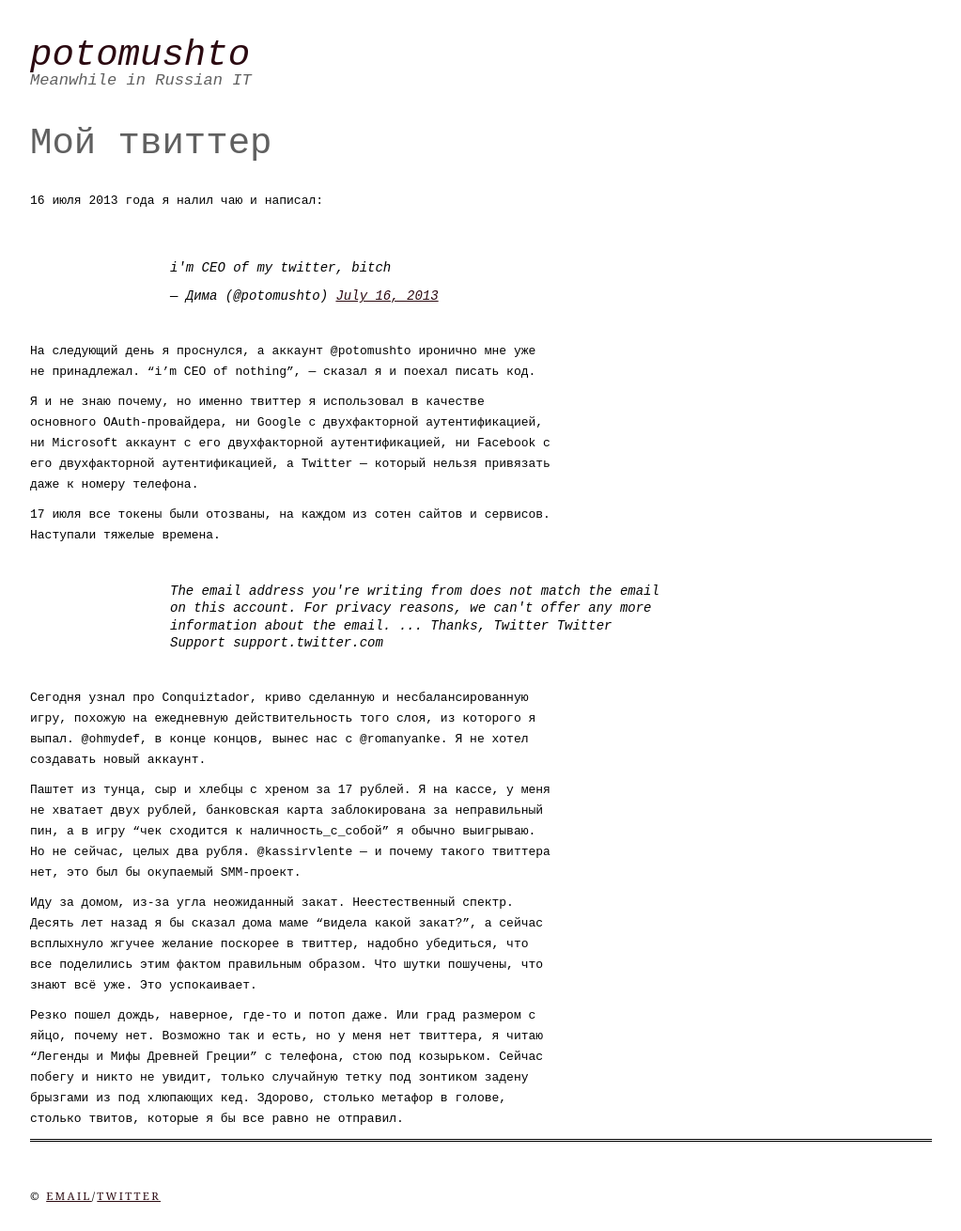
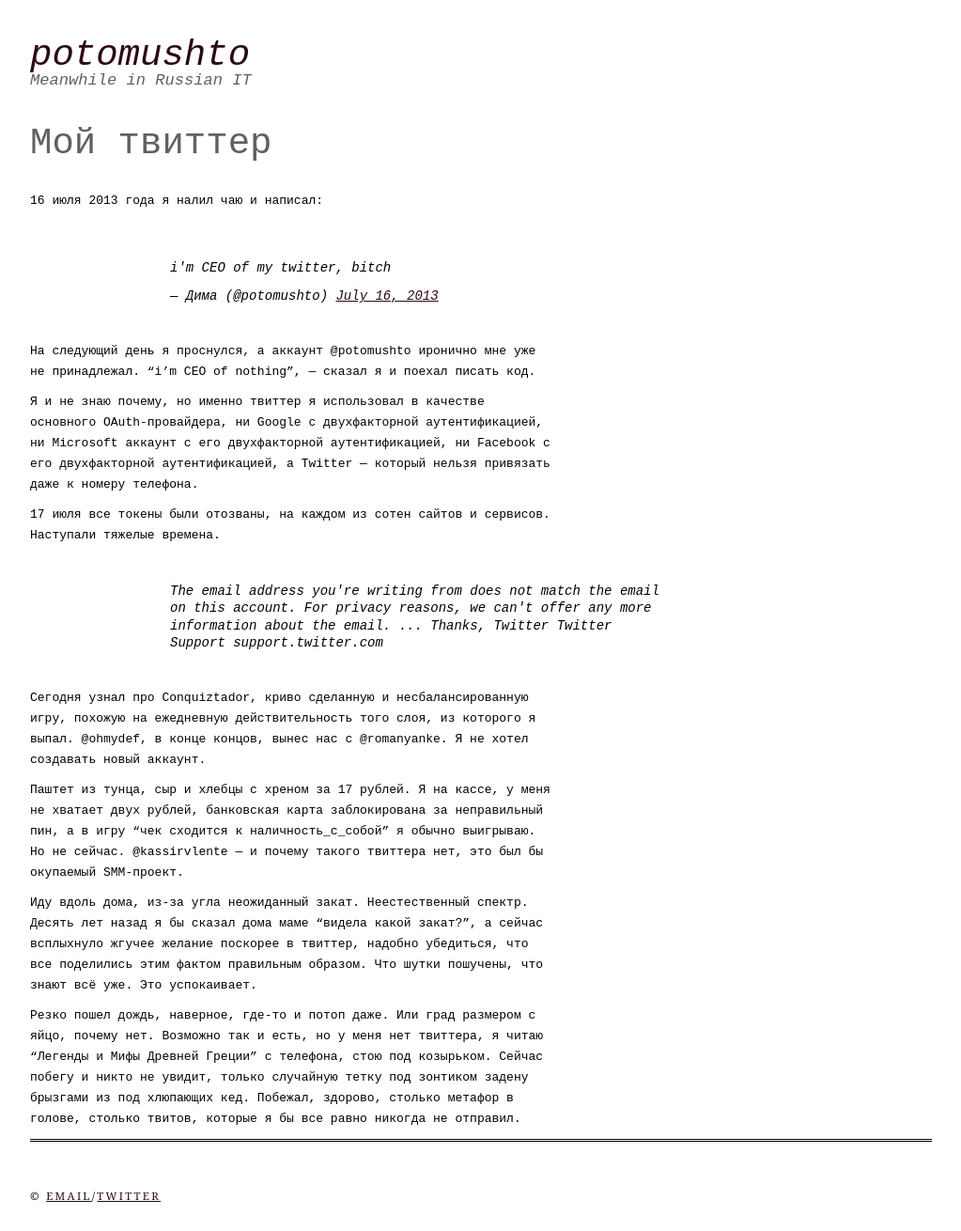
Before and after one commit to ptmt/ptmt.github.com, a Jekyll site: the page built from _posts/2013-08-08-my-twitter.md, in a window 1280 px wide. Shown: the whole page at 94% size, without its empty margins (128-1151 px from the left). Built offline with Jekyll 4.4.1, drawn with Linux system fonts in a browser that asks for light colours; Markdown is read by kramdown in place of the engine named in the settings; comment, search, counter and statistics services are not loaded.

Commit message:
Update 2013-08-08-my-twitter.md

```diff
--- a/_posts/2013-08-08-my-twitter.md
+++ b/_posts/2013-08-08-my-twitter.md
@@ -34,8 +34,8 @@
 Я не хотел создавать новый аккаунт.
 
 Паштет из тунца, сыр и хлебцы с хреном за 17 рублей.
-Я на кассе, у меня не хватает двух рублей, банковская карта заблокирована за неправильный пин, а в игру "чек сходится к наличность_с_собой" я обычно выигрываю. Но не сейчас, целых два рубля. @kassirvlente — и почему такого твиттера нет, это был бы окупаемый SMM-проект.
+Я на кассе, у меня не хватает двух рублей, банковская карта заблокирована за неправильный пин, а в игру "чек сходится к наличность_с_собой" я обычно выигрываю. Но не сейчас. @kassirvlente — и почему такого твиттера нет, это был бы окупаемый SMM-проект.
 
-Иду за домом, из-за угла неожиданный закат. Неестественный спектр. Десять лет назад я бы сказал дома маме "видела какой закат?", а сейчас всплыхнуло жгучее желание поскорее в твиттер, надобно убедиться, что все поделились этим фактом правильным образом. Что шутки пошучены, что знают всё уже. Это успокаивает.
+Иду вдоль дома, из-за угла неожиданный закат. Неестественный спектр. Десять лет назад я бы сказал дома маме "видела какой закат?", а сейчас всплыхнуло жгучее желание поскорее в твиттер, надобно убедиться, что все поделились этим фактом правильным образом. Что шутки пошучены, что знают всё уже. Это успокаивает.
 
-Резко пошел дождь, наверное, где-то и потоп даже. Или град размером с яйцо, почему нет. Возможно так и есть, но у меня нет твиттера, я читаю "Легенды и Мифы Древней Греции" с телефона, стою под козырьком. Сейчас побегу и никто не увидит, только случайную тетку под зонтиком задену брызгами из под хлюпающих кед. Здорово, столько метафор в голове, столько твитов, которые я бы все равно не отправил.
+Резко пошел дождь, наверное, где-то и потоп даже. Или град размером с яйцо, почему нет. Возможно так и есть, но у меня нет твиттера, я читаю "Легенды и Мифы Древней Греции" с телефона, стою под козырьком. Сейчас побегу и никто не увидит, только случайную тетку под зонтиком задену брызгами из под хлюпающих кед. Побежал, здорово, столько метафор в голове, столько твитов, которые я бы все равно никогда не отправил.
```
